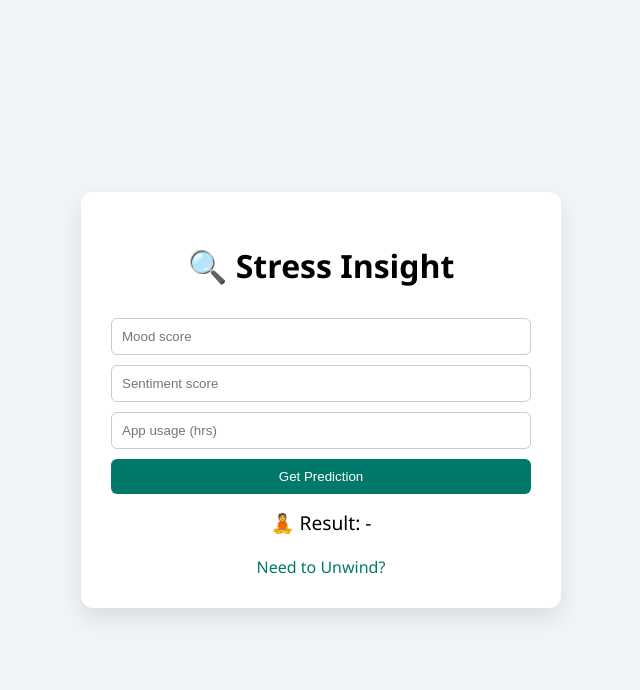
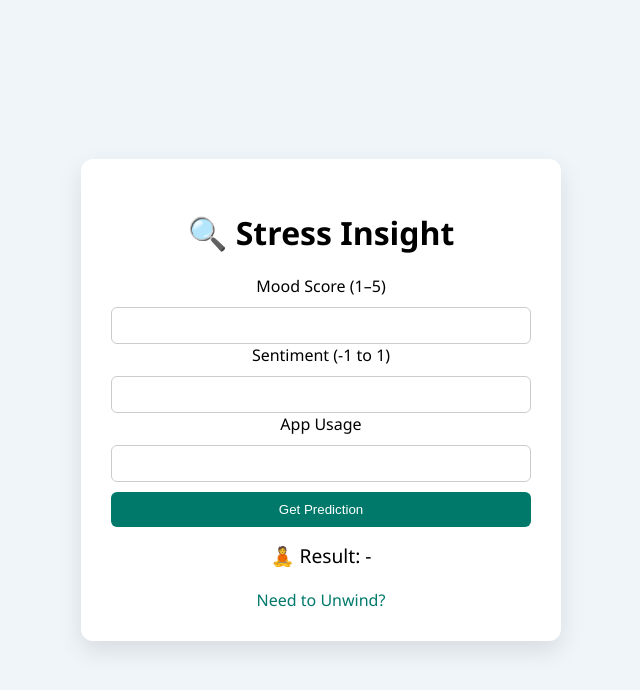
Before and after one commit to farooqsurgeon/mindmate-client, a plain HTML site: page insight.html in a window 1280 px wide. Shown: the whole page, without its empty margins (319-959 px from the left). Drawn offline with Linux system fonts and the light colour scheme.

Commit message:
Add files via upload

```diff
--- a/insight.html
+++ b/insight.html
@@ -12,9 +12,14 @@
   <!-- Inside the <div class="app"> -->
 <h1>🔍 Stress Insight</h1>
 <form id="predictForm">
-  <input type="number" step="0.1" min="1" max="5" name="mood" id="mood" placeholder="Mood score" required />
-  <input type="number" step="0.1" min="-1" max="1" name="sentiment" id="sentiment" placeholder="Sentiment score" required />
-  <input type="number" min="0" max="10" name="usage" id="usage" placeholder="App usage (hrs)" required />
+  <label>Mood Score (1–5)</label>
+  <input type="number" step="0.1" min="1" max="5" name="mood" required />
+
+  <label>Sentiment (-1 to 1)</label>
+  <input type="number" step="0.1" min="-1" max="1" name="sentiment" required />
+
+  <label>App Usage</label>
+  <input type="number" min="0" max="10" name="usage" required />
   <button type="submit">Get Prediction</button>
 </form>
 <div id="loader" style="display:none;">🔄 Analyzing...</div>
```
